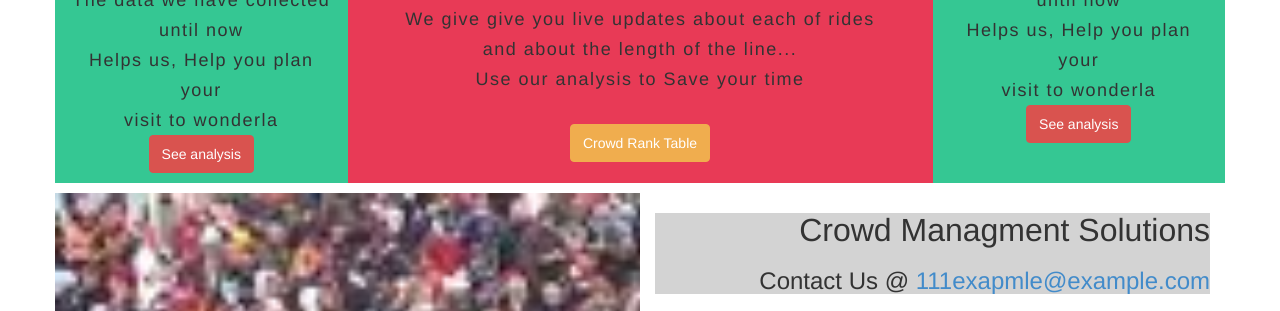
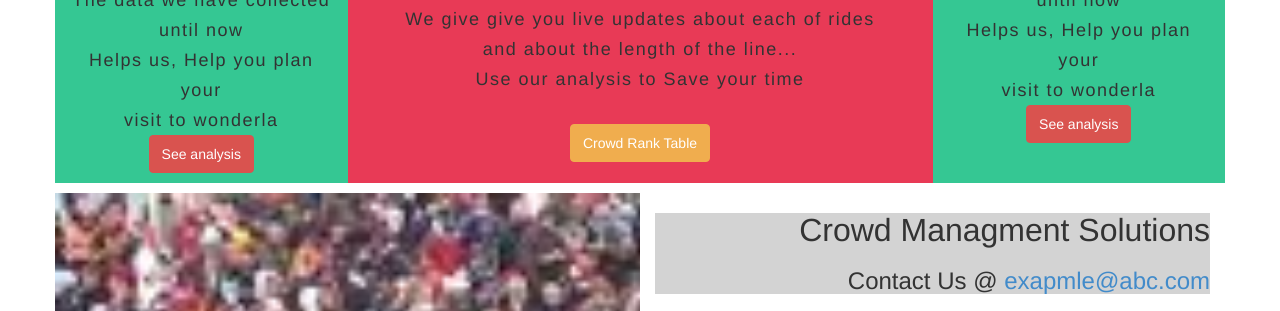
Before and after one commit to vdhulappanavar/Bootstap_Stacktroute_assignment, a plain HTML site: page index.html in a window 1280 px wide. Shown: the part 577-888 px from the top of the page. Drawn offline with nearby package versions, Linux system fonts and the light colour scheme.

Commit message:
mail spacing redone

```diff
--- a/index.html
+++ b/index.html
@@ -150,7 +150,7 @@
                 <article class="col-sm-6" >
                     <article  class="text-right top-row "  style="padding: 0px 0px;">
                         <h2>Crowd Managment Solutions</h2>
-                        <h3>Contact Us @ <a href="mailto:example@example.com">111exapmle@example.com</a></h3>
+                        <h3>Contact Us @ <a href="mailto:example@example.com">exapmle@abc.com</a></h3>
                     </article>
                     <article class="bottom-row" style="padding: 0px 0px;">
                         <h1>Feedback:</h1>
```
